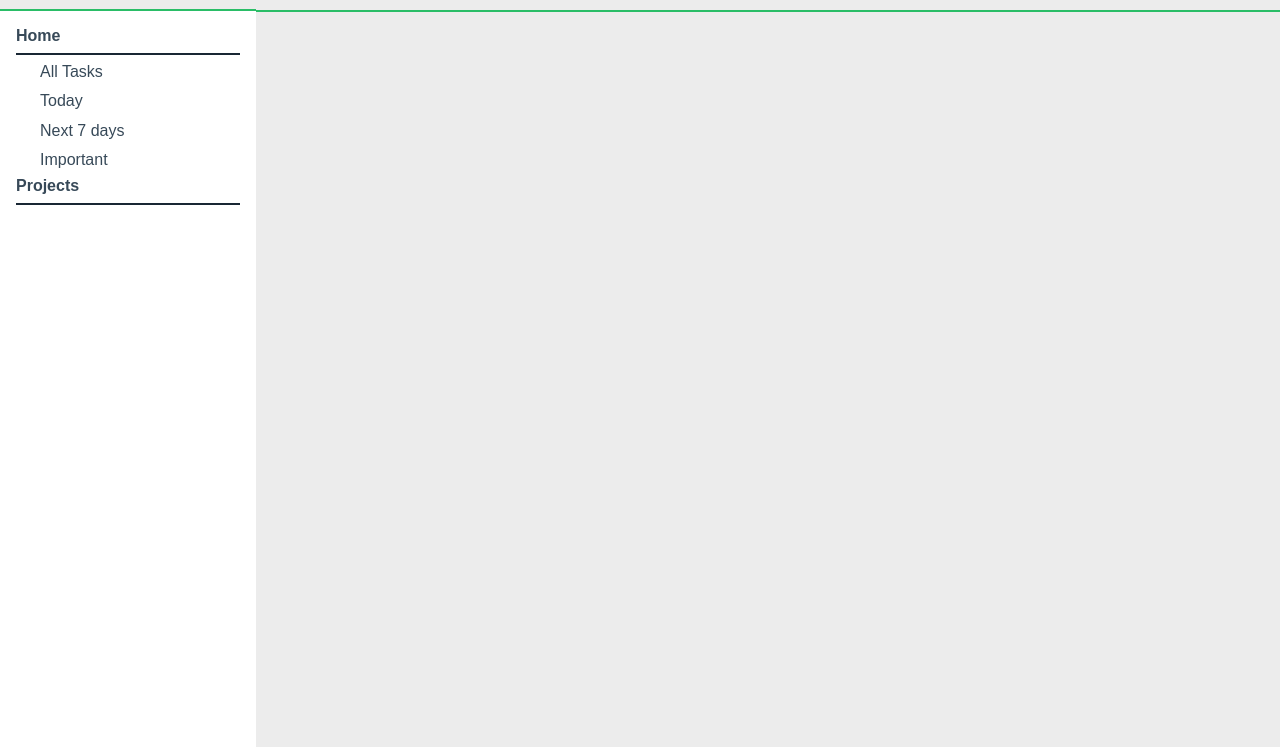
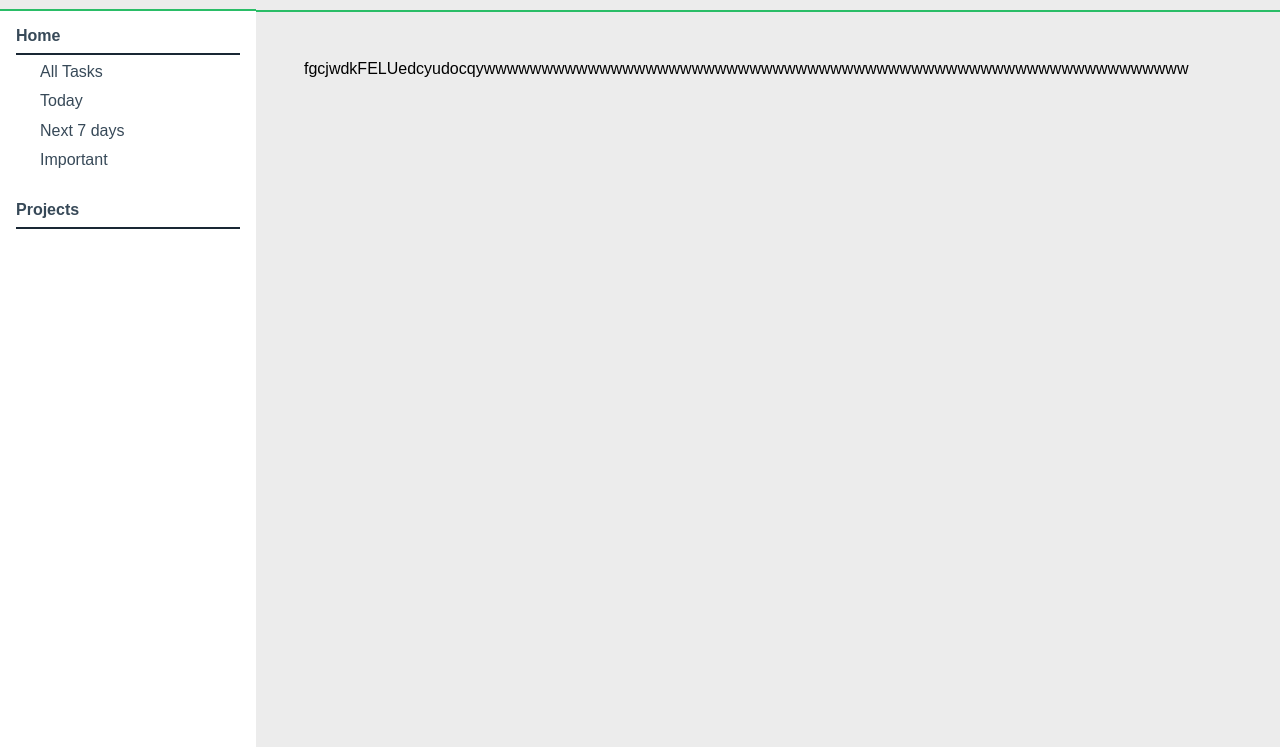
Before and after one commit to Trynax/Todo-List, a website built with webpack: page src/index.html in a window 1280 px wide. Shown: the part 53-800 px from the top of the page. Built offline with nearby package versions, Linux system fonts and the light colour scheme.

Commit message:
content side

```diff
--- a/src/index.html
+++ b/src/index.html
@@ -8,6 +8,7 @@
 <header>
     <h1>Trynax <span class="tilte-span">Todo</span></h1>
 </header>
+
 <nav>
     <section>
         <h2>Home</h2>
@@ -24,10 +25,11 @@
         <h2>Projects</h2>
         <hr>
     </section>
-
 </nav>
 
-
+<section class="content">
+    fgcjwdkFELUedcyudocqywwwwwwwwwwwwwwwwwwwwwwwwwwwwwwwwwwwwwwwwwwwwwwwwwwwwwwwwwwwww
+</section>
 
 </body>
 </html>
--- a/src/styles.css
+++ b/src/styles.css
@@ -44,6 +44,9 @@ nav{
     border-top: 2px solid var(--accent);
     background-color: white;
     padding: 1rem 1rem;
+    display: flex;
+    flex-direction: column;
+    gap: 1.5rem;
 }
 
 section > h2{
@@ -71,10 +74,20 @@ hr{
     color: var(--textColor);
     padding: 0.5rem;
 
+
 }
 
 
 
 .task-type > li:hover{
     background-color: rgb(238, 237, 237);
+    border-radius: 0.1rem;
 }
+
+
+.content{
+    position: relative;
+    width: 80%;
+    left: 20%;
+    padding: 3rem;
+}
```
Also changed, not shown: dist/index.html, dist/main.js.
